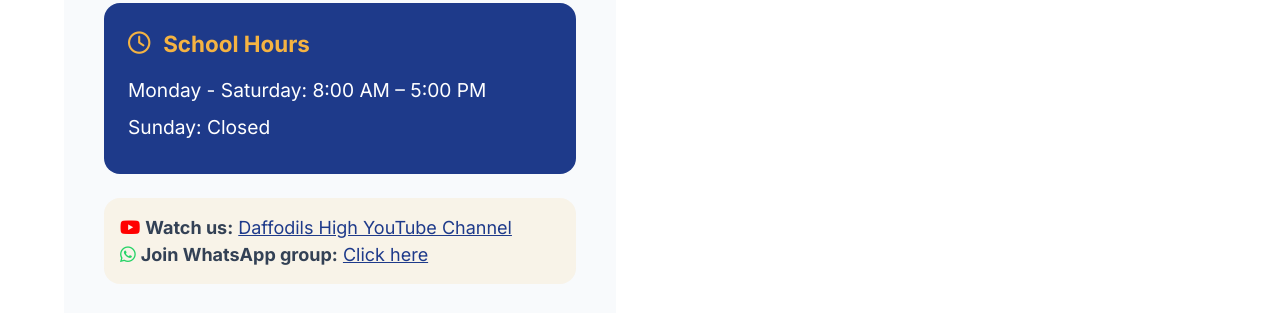
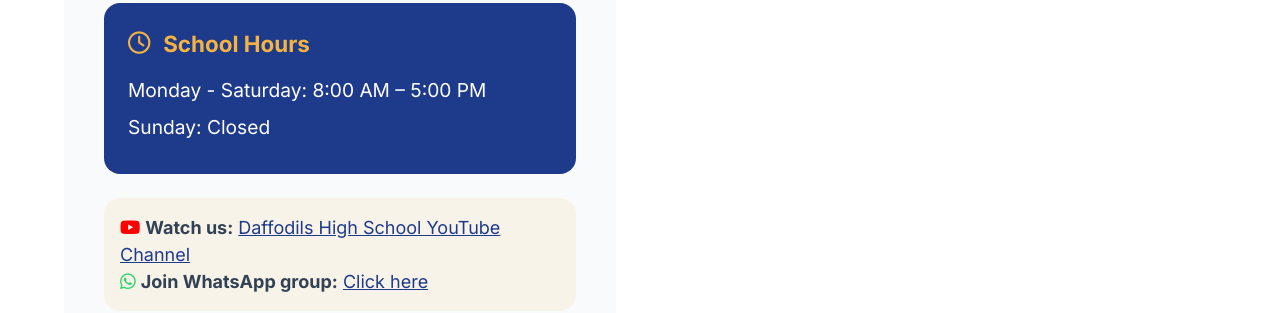
Before and after one commit to svrcomputers/DaffodilsHighSchool.com, a plain HTML site: page index.html in a window 1280 px wide. Shown: the part 6402-6715 px from the top of the page. Drawn offline with Linux system fonts and the light colour scheme; grey boxes are pictures that could not be loaded.

Commit message:
Update index.html

```diff
--- a/index.html
+++ b/index.html
@@ -1105,7 +1105,7 @@
           <p>Sunday: Closed</p>
         </div>
         <div style="margin-top: 1.5rem; background: rgba(245,180,66,0.1); padding:1rem; border-radius:16px;">
-          <p><i class="fab fa-youtube" style="color:#FF0000;"></i> <strong>Watch us:</strong> <a href="https://www.youtube.com/@vcramarao7708" target="_blank" style="color:var(--blue); text-decoration:underline;">Daffodils High YouTube Channel</a></p>
+          <p><i class="fab fa-youtube" style="color:#FF0000;"></i> <strong>Watch us:</strong> <a href="https://www.youtube.com/@vcramarao7708" target="_blank" style="color:var(--blue); text-decoration:underline;">Daffodils High School YouTube Channel</a></p>
           <p><i class="fab fa-whatsapp" style="color:#25D366;"></i> <strong>Join WhatsApp group:</strong> <a href="https://whatsapp.com/channel/0029Vb6ttvgJkK7C4oW59B3a" target="_blank" style="color:var(--blue); text-decoration:underline;">Click here</a></p>
         </div>
         <div class="map-container">
```
